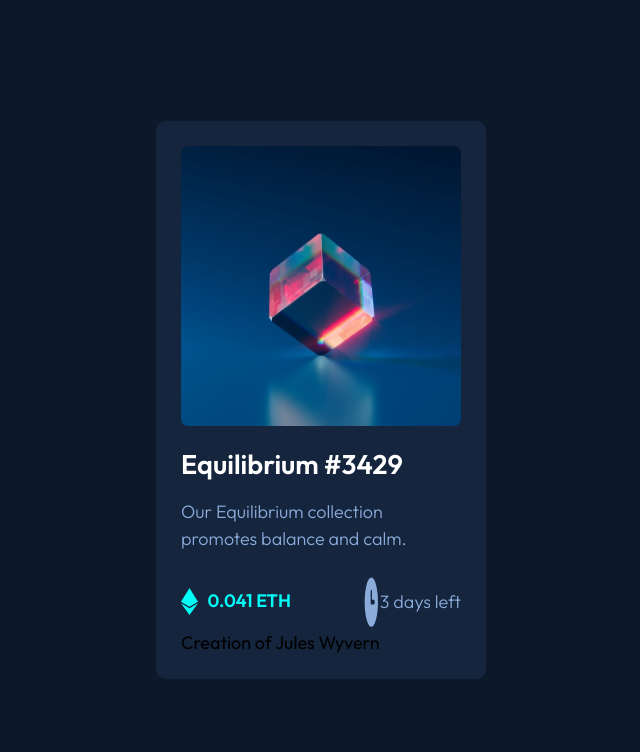
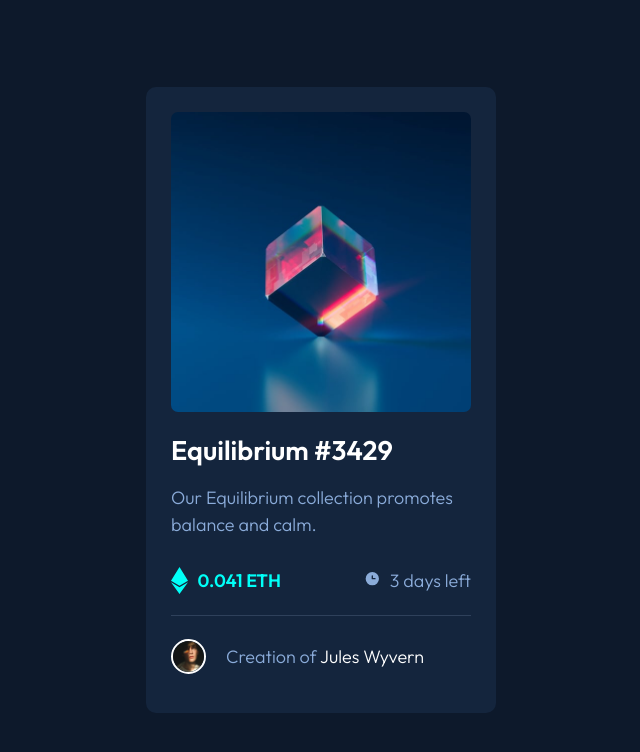
Before and after one commit to rakib2067/Frontend-Mentor-Challenges, a plain HTML site: page NFT Card/index.html in a window 1280 px wide. Shown: the whole page, without its empty margins (319-959 px from the left). Drawn offline with Linux system fonts and the light colour scheme.

Commit message:
completed

```diff
--- a/NFT Card/index.html
+++ b/NFT Card/index.html
@@ -26,9 +26,10 @@
       <div class="card">
         <div class="card__image">
           <img src="images/image-equilibrium.jpg" alt="" />
+          <div class="overlay"></div>
         </div>
         <div class="card__body">
-          <h1>Equilibrium #3429</h1>
+          <h1><span class="toggler">Equilibrium #3429</span></h1>
           <p>Our Equilibrium collection promotes balance and calm.</p>
         </div>
         <div class="bottom__section">
@@ -41,7 +42,15 @@
             <p>3 days left</p>
           </div>
         </div>
-        <div class="card__footer">Creation of Jules Wyvern</div>
+        <hr />
+        <div class="card__footer">
+          <img src="images/image-avatar.png" alt="" />
+
+          <p>
+            Creation of
+            <span class="toggler">Jules Wyvern</span>
+          </p>
+        </div>
       </div>
     </section>
 
--- a/NFT Card/styles.css
+++ b/NFT Card/styles.css
@@ -23,7 +23,7 @@ body {
 }
 
 .container {
-  width: 330px;
+  width: 350px;
 }
 .card {
   background: var(--background-card);
@@ -33,11 +33,13 @@ body {
 }
 .card__image {
   width: 100%;
+  position: relative;
 }
 .card__image > img {
   width: 100%;
   border-radius: 7px;
 }
+
 h1 {
   color: #fff;
   font-size: 1.5em;
@@ -70,8 +72,54 @@ p {
   width: auto;
   margin-right: 1rem;
 }
-.timer {
-  display: flex;
+.timer p {
+  display: inline;
 }
 .timer img {
+  margin-right: 0.5rem;
 }
+
+hr {
+  background-color: #2f415b;
+  border: none;
+  height: 1px;
+}
+
+.card__footer {
+  display: flex;
+  align-items: center;
+}
+.card__footer img {
+  width: 35px;
+  margin-right: 2rem;
+  border: 2px solid #fff;
+  border-radius: 50%;
+}
+
+.card__image:hover::after {
+  opacity: 1;
+}
+
+.card__image:hover::after {
+  opacity: 1;
+}
+.card__image:hover::after {
+  position: absolute;
+  content: url(images/icon-view.svg);
+  width: 100%;
+  background: rgba(0, 255, 247, 0.6);
+  border-radius: 10px;
+  top: 0;
+  height: 100%;
+  display: flex;
+  justify-content: center;
+  align-items: center;
+}
+.card__footer .toggler {
+  color: #fff;
+}
+
+.toggler:hover {
+  color: #00fff8;
+  cursor: pointer;
+}
```
